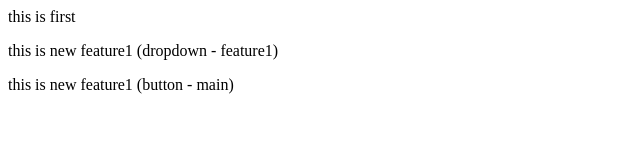
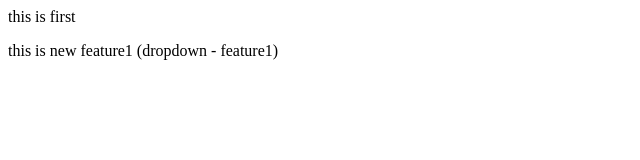
Before and after one commit to dhruvdankhara/local-repo, a plain HTML site: page index.html in a window 1280 px wide. Shown: the whole page, without its empty margins (0-640 px from the left). Drawn offline with Linux system fonts and the light colour scheme.

Commit message:
now all done

```diff
--- a/index.html
+++ b/index.html
@@ -1,3 +1,2 @@
 <p>this is first</p>
 <p>this is new feature1 (dropdown - feature1)</p>
-<p>this is new feature1 (button - main) </p>
```
